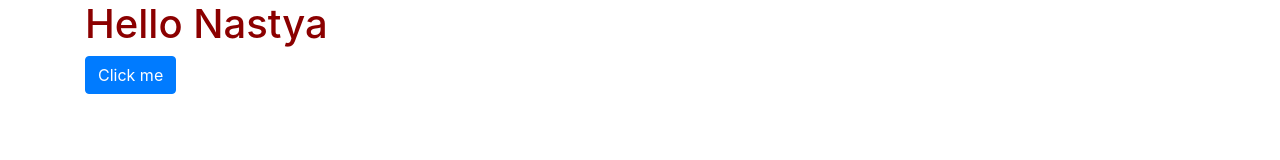
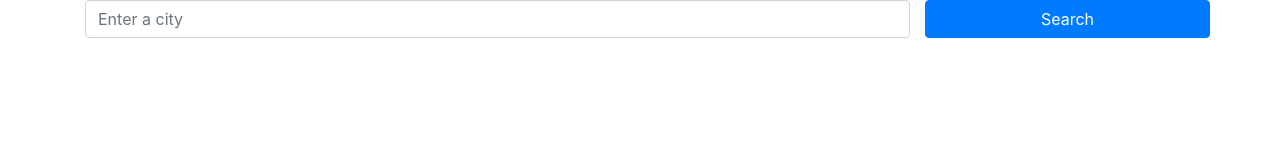
Before and after one commit to Stasy13/Vanilla-Weather-App, a plain HTML site: page index.html in a window 1280 px wide. Drawn offline with nearby package versions, Linux system fonts and the light colour scheme.

Commit message:
Added form searching

```diff
--- a/index.html
+++ b/index.html
@@ -14,8 +14,27 @@
   </head>
   <body>
     <div class="container">
-      <h1>Hello Nastya</h1>
-      <a href="" class="btn btn-primary"> Click me</a>
+      <div class="Weather">
+        <form>
+          <div class="row">
+            <div class="col-9">
+              <input
+                type="search"
+                placeholder="Enter a city"
+                class="form-control search-input"
+              />
+            </div>
+
+            <div class="col-3 p-0">
+              <input
+                type="submit"
+                class="btn btn-primary w-100"
+                value="Search"
+              />
+            </div>
+          </div>
+        </form>
+      </div>
     </div>
     <script src="src/app.js"></script>
   </body>
```
